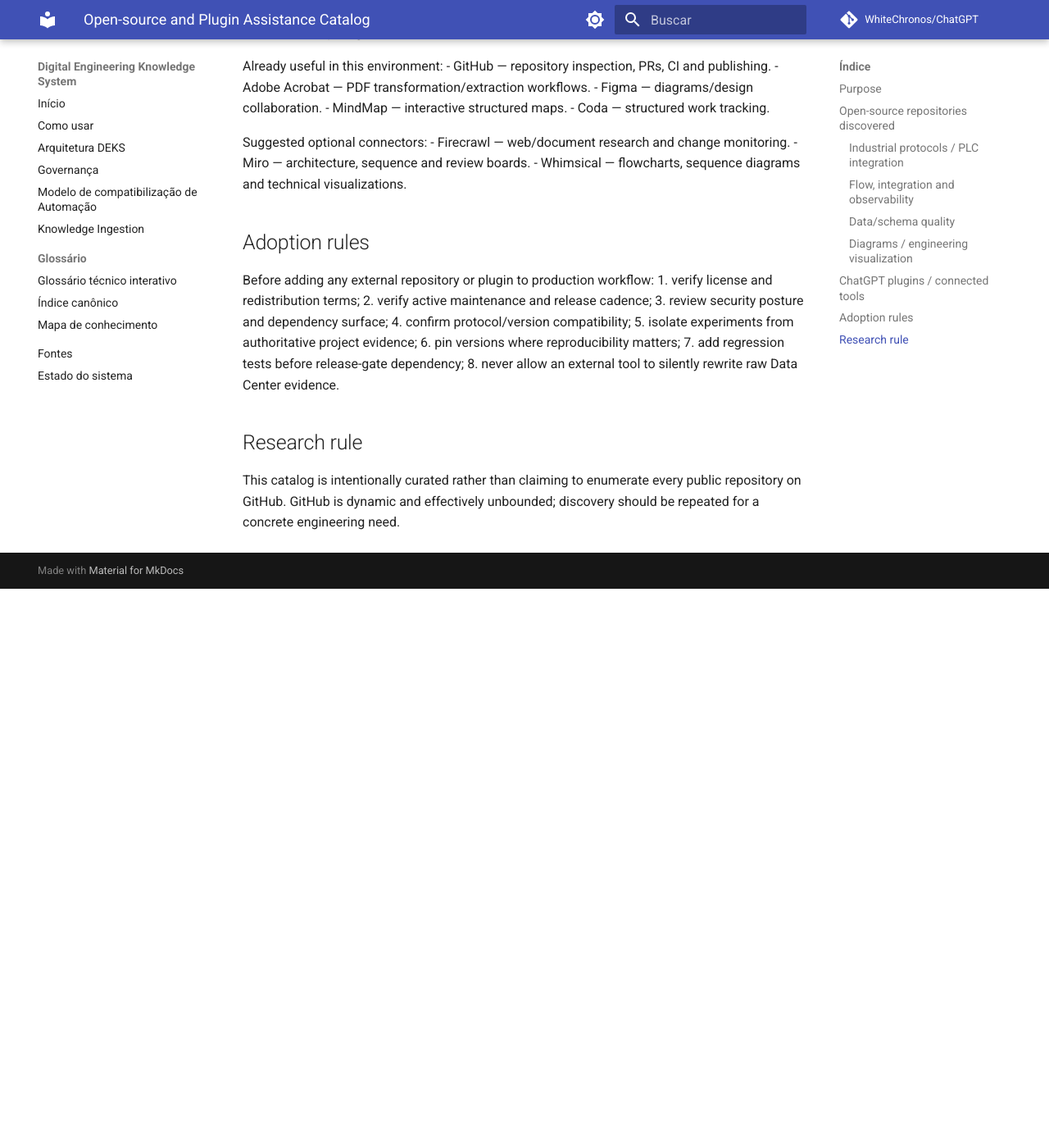
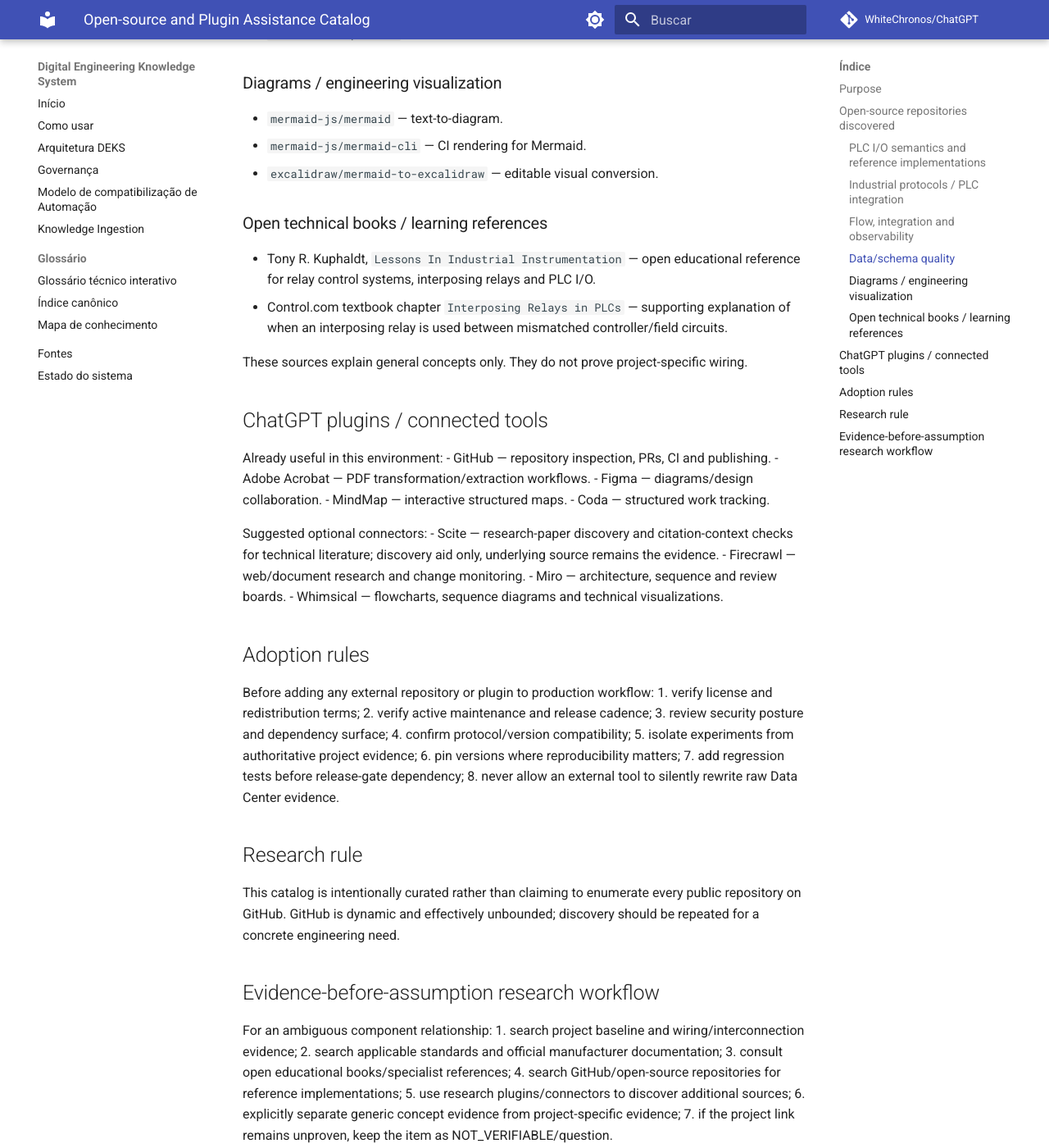
Before and after one commit to WhiteChronos/ChatGPT, an MkDocs documentation site: the page built from docs/OPEN_SOURCE_AND_PLUGIN_CATALOG.md, in a window 1280 px wide and 1400 px high, scrolled down 1274 px. Shown: the whole window at 82% size. Built offline with MkDocs 1.6.1 and Material for MkDocs 9.7.7, drawn with Linux system fonts in a browser that asks for light colours; comment, search, counter and statistics services are not loaded; before the commit the page ends 1992 px from its top, so only the background shows below that; some of the changed text lies outside the part shown.

Commit message:
Expand open-source catalog with PLC I/O research sources and evidence guard

```diff
--- a/docs/OPEN_SOURCE_AND_PLUGIN_CATALOG.md
+++ b/docs/OPEN_SOURCE_AND_PLUGIN_CATALOG.md
@@ -4,6 +4,11 @@
 Curated discovery catalog for engineering automation/data compatibility work. This is not an allow-list and does not auto-install, vendor-lock, or approve any dependency. Every adoption requires license, maintenance, cybersecurity, protocol and project-fit review.
 
 ## Open-source repositories discovered
+
+### PLC I/O semantics and reference implementations
+- `Autonomy-Logic/openplc-runtime` — upstream OpenPLC runtime; use as an open-source IEC 61131-3/I-O mapping reference implementation, never as project authority.
+- `CONTROLLINO-PLC/OpenPLC_examples` — OpenPLC examples showing IEC-style digital output mapping to hardware, including platforms that distinguish digital outputs and relay outputs.
+- `HilscherAutomation/netPI-openplc` — open-source OpenPLC integration example with explicit %IX/%QX digital I/O mapping.
 
 ### Industrial protocols / PLC integration
 - `pymodbus-dev/pymodbus` — Modbus client/server tooling.
@@ -31,6 +36,12 @@
 - `mermaid-js/mermaid-cli` — CI rendering for Mermaid.
 - `excalidraw/mermaid-to-excalidraw` — editable visual conversion.
 
+### Open technical books / learning references
+- Tony R. Kuphaldt, `Lessons In Industrial Instrumentation` — open educational reference for relay control systems, interposing relays and PLC I/O.
+- Control.com textbook chapter `Interposing Relays in PLCs` — supporting explanation of when an interposing relay is used between mismatched controller/field circuits.
+
+These sources explain general concepts only. They do not prove project-specific wiring.
+
 ## ChatGPT plugins / connected tools
 Already useful in this environment:
 - GitHub — repository inspection, PRs, CI and publishing.
@@ -40,6 +51,7 @@
 - Coda — structured work tracking.
 
 Suggested optional connectors:
+- Scite — research-paper discovery and citation-context checks for technical literature; discovery aid only, underlying source remains the evidence.
 - Firecrawl — web/document research and change monitoring.
 - Miro — architecture, sequence and review boards.
 - Whimsical — flowcharts, sequence diagrams and technical visualizations.
@@ -57,3 +69,15 @@
 
 ## Research rule
 This catalog is intentionally curated rather than claiming to enumerate every public repository on GitHub. GitHub is dynamic and effectively unbounded; discovery should be repeated for a concrete engineering need.
+
+## Evidence-before-assumption research workflow
+For an ambiguous component relationship:
+1. search project baseline and wiring/interconnection evidence;
+2. search applicable standards and official manufacturer documentation;
+3. consult open educational books/specialist references;
+4. search GitHub/open-source repositories for reference implementations;
+5. use research plugins/connectors to discover additional sources;
+6. explicitly separate generic concept evidence from project-specific evidence;
+7. if the project link remains unproven, keep the item as NOT_VERIFIABLE/question.
+
+Never infer one-to-one mappings from counts, names, prefixes or adjacent rows. In particular, DO count does not imply external relay count.
```
